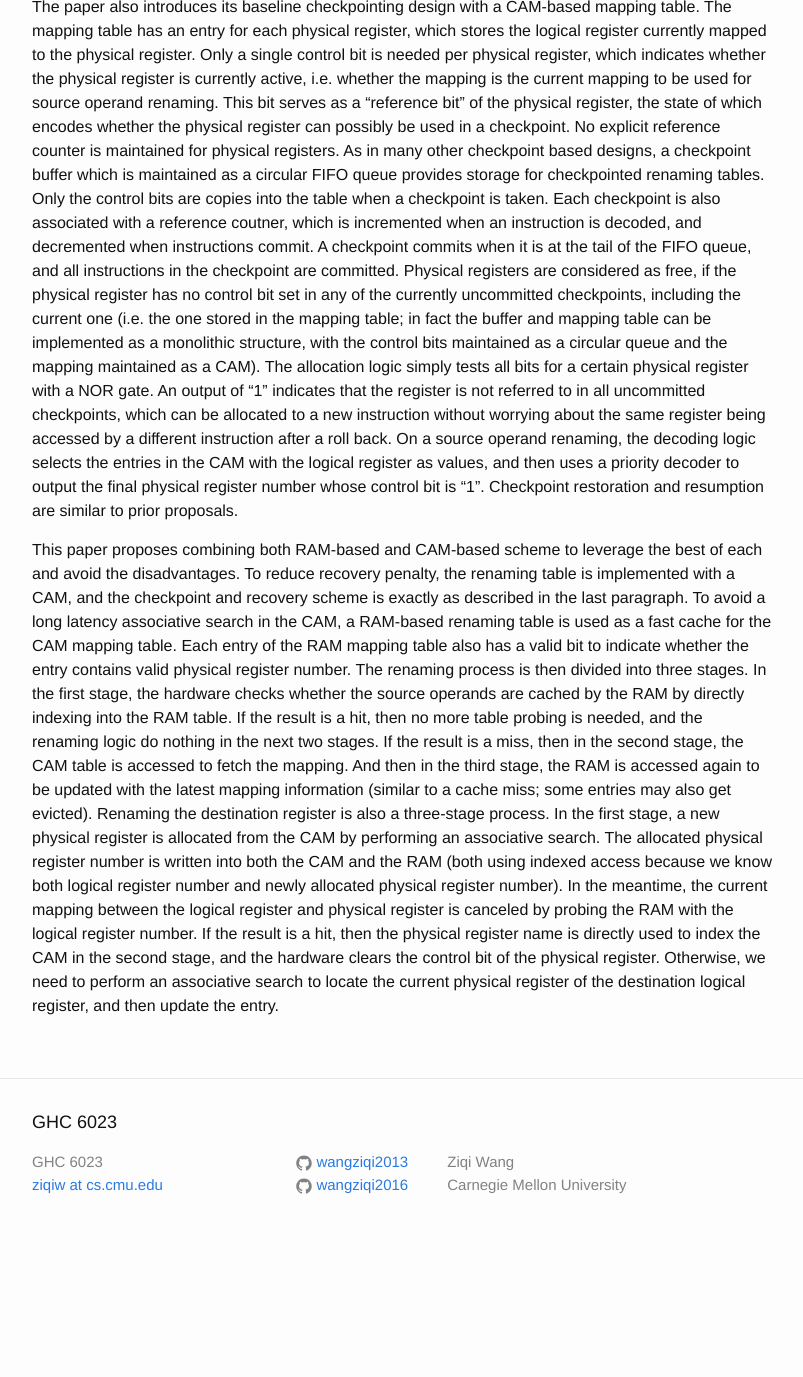
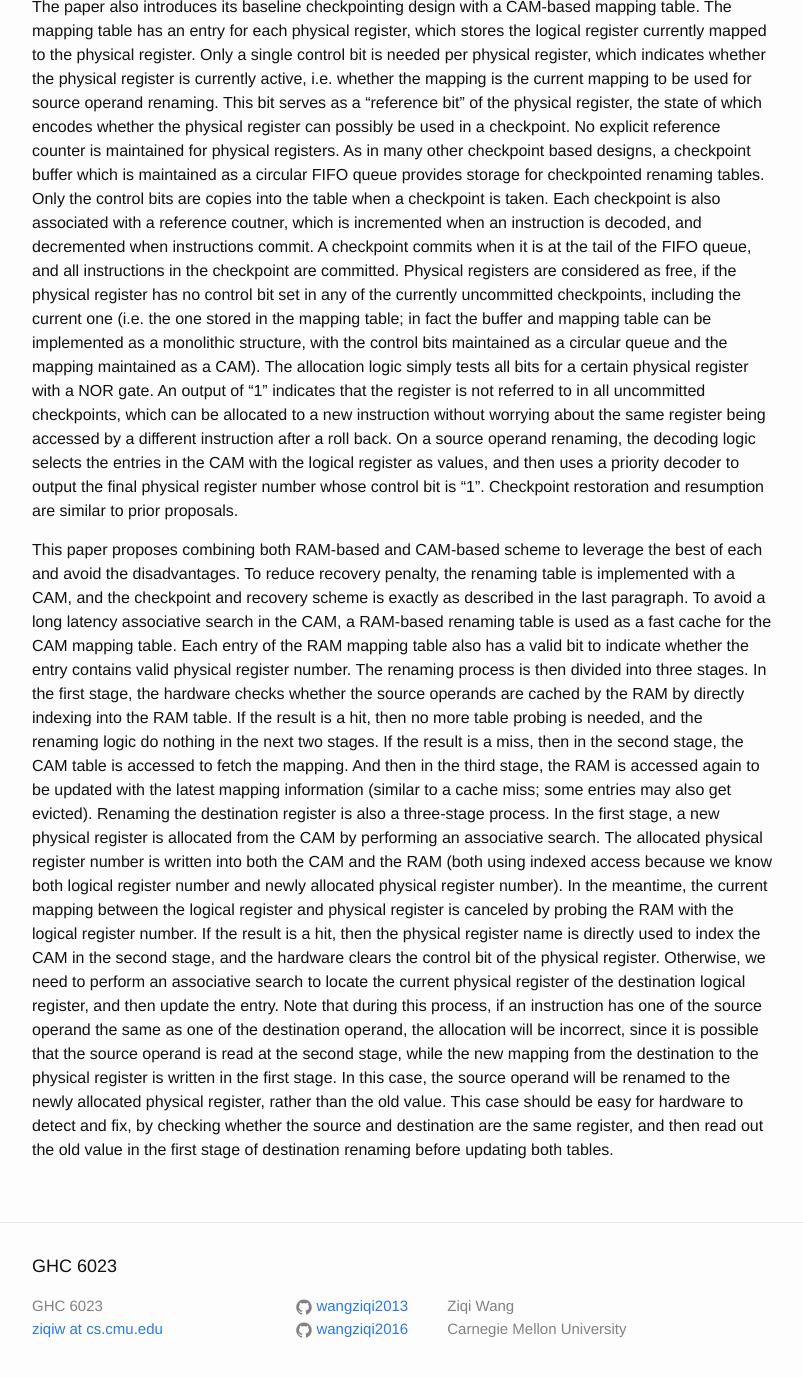
Before and after one commit to wangziqi2013/wangziqi2013.github.io, a Jekyll site: the page built from _posts/2019-09-13-efficient-reg-renaming-and-recovery-for-hp-cpu.markdown, in a window 1280 px wide and 1400 px high, scrolled down 1625 px. Shown: the top 1377 px of the window, without its empty margins (238-1041 px from the left). Built offline with Jekyll 4.4.1, drawn with Linux system fonts in a browser that asks for light colours; before the commit the page ends 2881 px from its top, so only the background shows below that.

Commit message:
Adding hazard

```diff
--- a/_posts/2019-09-13-efficient-reg-renaming-and-recovery-for-hp-cpu.markdown
+++ b/_posts/2019-09-13-efficient-reg-renaming-and-recovery-for-hp-cpu.markdown
@@ -86,4 +86,9 @@ number). In the meantime, the current mapping between the logical register and p
 the RAM with the logical register number. If the result is a hit, then the physical register name is directly used to index
 the CAM in the second stage, and the hardware clears the control bit of the physical register. Otherwise, we need to perform
 an associative search to locate the current physical register of the destination logical register, and then update the
-entry.
+entry. Note that during this process, if an instruction has one of the source operand the same as one of the destination
+operand, the allocation will be incorrect, since it is possible that the source operand is read at the second stage,
+while the new mapping from the destination to the physical register is written in the first stage. In this case,
+the source operand will be renamed to the newly allocated physical register, rather than the old value. This case should
+be easy for hardware to detect and fix, by checking whether the source and destination are the same register, and then
+read out the old value in the first stage of destination renaming before updating both tables.
```
